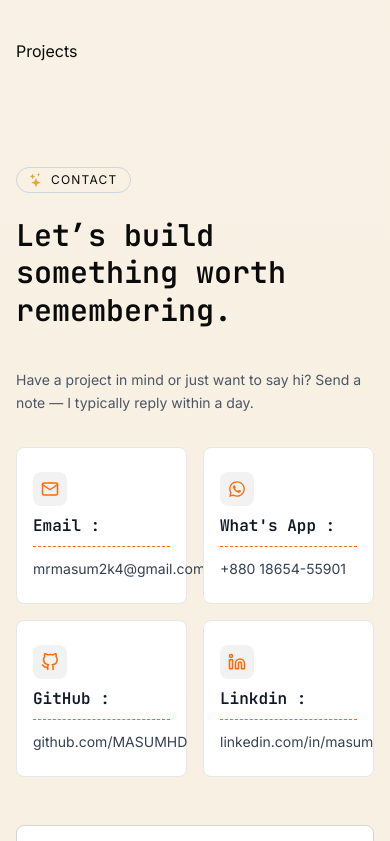
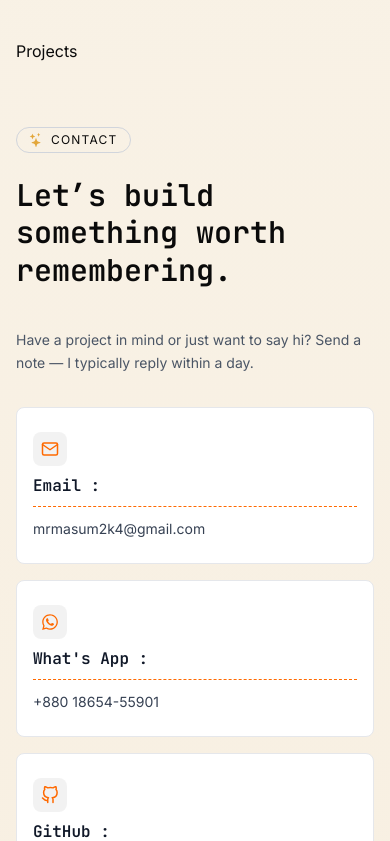
Before and after one commit to MASUMHD/masum, a Next.js app in the folder masum/: page / in a window 390 px wide. Shown: the part 5563-6404 px from the top of the page. Built offline with nearby package versions, Linux system fonts and the light colour scheme.

Commit message:
contact section design complated

```diff
--- a/masum/app/(homeSections)/Contact.tsx
+++ b/masum/app/(homeSections)/Contact.tsx
@@ -5,25 +5,24 @@
 export default function Contact() {
   return (
     <section className="py-16 ">
-      <div className="py-10">
+      <div className="">
         <SectionName width={40} name="CONTACT" />
 
-        <h2 className="text-3xl md:text-5xl font-semibold leading-tight  max-w-2xl">
+        <h2 className="text-3xl md:text-5xl font-semibold leading-tight max-w-2xl">
           Let’s build something worth remembering.
         </h2>
       </div>
 
       <div className="w-full grid lg:grid-cols-2 gap-12 items-start">
         {/* LEFT CONTENT */}
-        <div>
+        <div className="mt-10">
           <p className="text-gray-600 text-sm md:text-base lg:text-lg leading-relaxed max-w-base mb-8">
             Have a project in mind or just want to say hi? Send a note — I
             typically reply within a day.
           </p>
 
           {/* ICON LIST */}
-          <div className="grid grid-cols-2 gap-4">
-
+          <div className="grid grid-cols-1 sm:grid-cols-2 gap-4">
             {/* Email */}
             <div className="flex flex-col items-start  gap-2 group border border-gray-200 hover:border-orange-500 p-4 rounded-lg py-6 bg-white">
               <div className="p-2 rounded-lg bg-black/5 text-orange-500 group-hover:bg-orange-500 group-hover:text-white transition">
@@ -75,7 +74,6 @@
                 linkedin.com/in/masum
               </span>
             </div>
-
           </div>
         </div>
 
```
